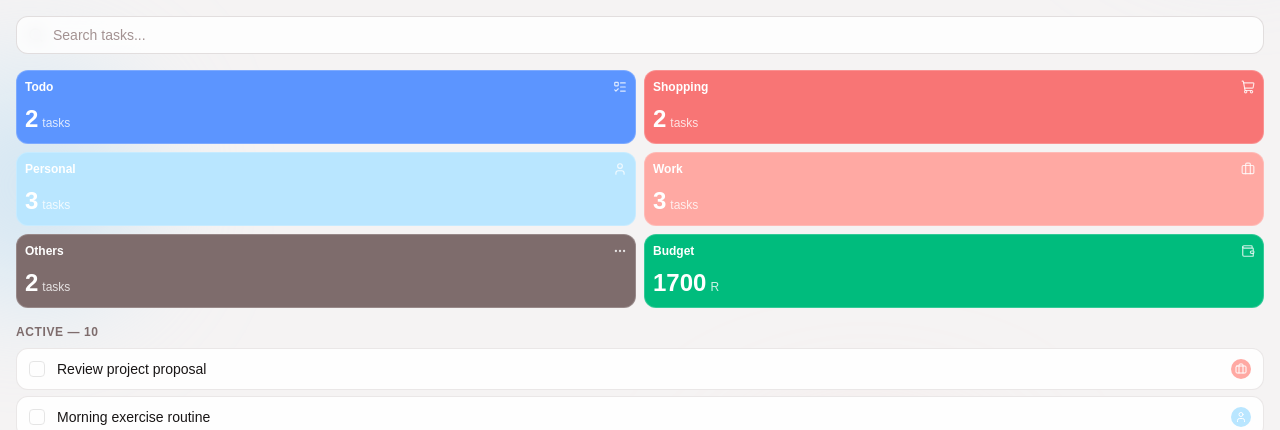
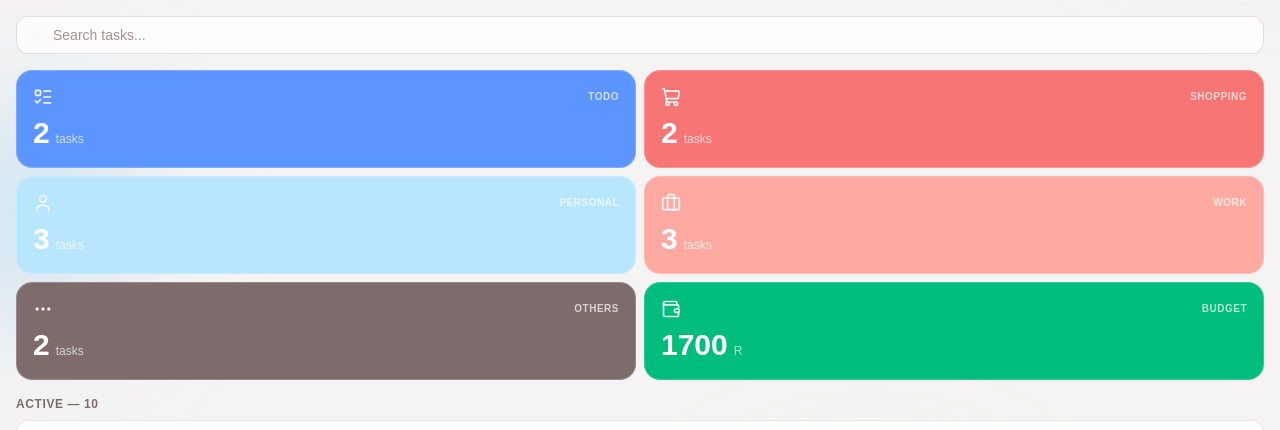
Before and after one commit to Pleasuren15/EveryoneFavoriteApp, a React (Vite) app in the folder src/todo.web/: page /todos in a window 1280 px wide. Shown: the part 247-677 px from the top of the page. Built offline with nearby package versions, Linux system fonts and the light colour scheme.

Commit message:
application restyled

```diff
--- a/src/todo.web/src/lib/todo-context.tsx
+++ b/src/todo.web/src/lib/todo-context.tsx
@@ -1,4 +1,4 @@
-import { createContext, useContext, useState, useCallback, useEffect, type ReactNode } from "react"
+import { createContext, useContext, useState, useCallback, type ReactNode } from "react"
 import type { Todo, Category, PeriodFilter } from "./types"
 
 export function matchesPeriod(date: Date, period: PeriodFilter): boolean {
@@ -47,21 +47,6 @@ interface TodoContextType {
 
 const TodoContext = createContext<TodoContextType | null>(null)
 
-const STORAGE_KEY = "everyone-favorite-app-todos"
-
-function loadTodos(): Todo[] {
-  try {
-    const stored = localStorage.getItem(STORAGE_KEY)
-    if (!stored) return []
-    return JSON.parse(stored, (key, value) => {
-      if (key === "createdAt") return new Date(value)
-      return value
-    })
-  } catch {
-    return []
-  }
-}
-
 const defaultTodos: Todo[] = [
   { id: "1", text: "Review project proposal", completed: false, category: "Work", createdAt: new Date(), dueDate: "2026-05-10", subtasks: [{ id: "s1", text: "Read through draft", completed: true }, { id: "s2", text: "Add feedback notes", completed: false }, { id: "s3", text: "Send to manager", completed: false }] },
   { id: "2", text: "Buy groceries for the week", completed: true, category: "Shopping", createdAt: new Date(), price: 85 },
@@ -78,17 +63,7 @@ const defaultTodos: Todo[] = [
 ]
 
 export function TodoProvider({ children }: { children: ReactNode }) {
-  const [todos, setTodos] = useState<Todo[]>(() => {
-    const stored = loadTodos()
-    if (stored.length === 0) {
-      return defaultTodos
-    }
-    return stored
-  })
-
-  useEffect(() => {
-    localStorage.setItem(STORAGE_KEY, JSON.stringify(todos))
-  }, [todos])
+  const [todos, setTodos] = useState<Todo[]>(defaultTodos)
 
   const addTodo = useCallback((text: string, category: Category, dueDate?: string, price?: number) => {
     setTodos((prev) => [
--- a/src/todo.web/src/lib/use-budget.ts
+++ b/src/todo.web/src/lib/use-budget.ts
@@ -1,17 +1,5 @@
-import { useState, useCallback, useEffect } from "react"
+import { useState, useCallback } from "react"
 import type { BudgetEntry } from "./types"
-
-const BUDGET_KEY = "everyone-favorite-budget"
-
-function loadEntries(): BudgetEntry[] {
-  try {
-    const stored = localStorage.getItem(BUDGET_KEY)
-    if (!stored) return []
-    return JSON.parse(stored)
-  } catch {
-    return []
-  }
-}
 
 const defaultEntries: BudgetEntry[] = [
   { id: "b1", type: "income", category: "Income", amount: 5000, description: "Monthly salary", date: "2026-05-01" },
@@ -23,14 +11,7 @@ const defaultEntries: BudgetEntry[] = [
 ]
 
 export function useBudget() {
-  const [entries, setEntries] = useState<BudgetEntry[]>(() => {
-    const stored = loadEntries()
-    return stored.length > 0 ? stored : defaultEntries
-  })
-
-  useEffect(() => {
-    localStorage.setItem(BUDGET_KEY, JSON.stringify(entries))
-  }, [entries])
+  const [entries, setEntries] = useState<BudgetEntry[]>(defaultEntries)
 
   const addEntry = useCallback((entry: Omit<BudgetEntry, "id">) => {
     setEntries((prev) => [...prev, { ...entry, id: crypto.randomUUID() }])
--- a/src/todo.web/src/pages/OthersItems.tsx
+++ b/src/todo.web/src/pages/OthersItems.tsx
@@ -52,7 +52,7 @@ export function OthersItems() {
         <div className="absolute -bottom-20 right-1/4 w-64 h-64 bg-orange-300 rounded-full mix-blend-multiply filter blur-3xl opacity-30 animate-blob animation-delay-2000" />
       </div>
 
-      <div className="relative bg-gradient-to-br from-amber-500 via-orange-500 to-orange-600 px-4 pt-12 pb-6">
+      <div className="relative bg-gradient-to-br from-amber-500 via-orange-500 to-orange-600 px-4 pt-4 pb-4">
         <div className="flex items-center justify-between mb-4">
           <button
             onClick={() => navigate("/todos")}
--- a/src/todo.web/src/pages/PersonalItems.tsx
+++ b/src/todo.web/src/pages/PersonalItems.tsx
@@ -52,7 +52,7 @@ export function PersonalItems() {
         <div className="absolute -bottom-20 -left-20 w-72 h-72 bg-purple-300 rounded-full mix-blend-multiply filter blur-3xl opacity-30 animate-blob animation-delay-2000" />
       </div>
 
-      <div className="relative bg-gradient-to-br from-purple-600 via-purple-600 to-rose-500 px-4 pt-12 pb-6">
+      <div className="relative bg-gradient-to-br from-purple-600 via-purple-600 to-rose-500 px-4 pt-4 pb-4">
         <div className="flex items-center justify-between mb-4">
           <button
             onClick={() => navigate("/todos")}
--- a/src/todo.web/src/pages/ShoppingItems.tsx
+++ b/src/todo.web/src/pages/ShoppingItems.tsx
@@ -72,7 +72,7 @@ export function ShoppingItems() {
         <div className="absolute -bottom-40 -left-40 w-80 h-80 bg-emerald-400/5 rounded-full blur-3xl" />
       </div>
 
-      <div className="relative bg-gradient-to-b from-emerald-700 to-emerald-900 px-4 pt-12 pb-8">
+      <div className="relative bg-gradient-to-b from-emerald-700 to-emerald-900 px-4 pt-4 pb-4">
         <div className="flex items-center justify-between mb-4">
           <button onClick={() => navigate("/todos")} className="p-2 bg-white/10 backdrop-blur-sm text-white hover:bg-white/20 transition-colors rounded-full">
             <ArrowLeft className="w-5 h-5" />
@@ -82,18 +82,20 @@ export function ShoppingItems() {
             <span>#{Math.floor(Math.random() * 9000 + 1000)}</span>
           </div>
         </div>
-        <div className="text-center">
-          <div className="inline-flex p-3 bg-emerald-600/40 backdrop-blur-sm rounded-2xl mb-3">
-            <ShoppingCart className="w-8 h-8 text-emerald-200" />
+        <div className="flex items-center gap-3">
+          <div className="p-2.5 bg-emerald-600/40 backdrop-blur-sm rounded-xl">
+            <ShoppingCart className="w-6 h-6 text-emerald-200" />
           </div>
+          <div>
             <h1 className="text-2xl font-bold text-white tracking-tight">Shopping List</h1>
             {loading ? (
-            <Skeleton className="h-4 w-40 mx-auto mt-1" />
+              <Skeleton className="h-4 w-40 mt-1" />
             ) : (
-            <p className="text-sm text-emerald-300/70 font-mono mt-1">
+              <p className="text-sm text-emerald-300/70 font-mono mt-0.5">
                 {activeTodos.length} items &middot; {totalQty} units &middot; R{totalPrice.toFixed(2)}
               </p>
             )}
+          </div>
         </div>
       </div>
 
--- a/src/todo.web/src/pages/TodoItems.tsx
+++ b/src/todo.web/src/pages/TodoItems.tsx
@@ -1,13 +1,16 @@
 import { useState, useMemo, useEffect } from "react"
 import { useNavigate, useLocation } from "react-router-dom"
-import { ArrowLeft, ListTodo, Trash2, Calendar, CalendarDays, Plus, Search, Target } from "lucide-react"
+import { ArrowLeft, ListTodo, Trash2, CalendarDays, Plus, Search, Target, CalendarIcon } from "lucide-react"
+import { format } from "date-fns"
+import { Calendar as CalendarPicker } from "@/components/ui/calendar"
+import { Popover, PopoverContent, PopoverTrigger } from "@/components/ui/popover"
 import { Checkbox } from "@/components/ui/checkbox"
 import { Skeleton } from "@/components/ui/skeleton"
 import { useTodos, matchesPeriod } from "@/lib/todo-context"
 import type { PeriodFilter } from "@/lib/types"
 
-const periodIcons: Record<PeriodFilter, typeof Calendar> = {
-  Day: Calendar,
+const periodIcons: Record<PeriodFilter, typeof CalendarIcon> = {
+  Day: CalendarIcon,
   Week: CalendarDays,
   Month: CalendarDays,
   Year: CalendarDays,
@@ -20,6 +23,8 @@ export function TodoItems() {
   const [loading, setLoading] = useState(true)
 
   const [newTodoText, setNewTodoText] = useState("")
+  const [newTodoDate, setNewTodoDate] = useState("")
+  const [filterDate, setFilterDate] = useState<Date | undefined>(undefined)
   const [searchQuery, setSearchQuery] = useState("")
 
   const period: PeriodFilter = (location.state as { period?: PeriodFilter })?.period ?? "Day"
@@ -30,8 +35,17 @@ export function TodoItems() {
   }, [])
 
   const periodTodos = useMemo(
-    () => todos.filter((t) => t.category === "Todo" && matchesPeriod(t.createdAt, period)),
-    [todos, period]
+    () => todos.filter((t) => {
+      if (t.category !== "Todo") return false
+      if (filterDate) {
+        const d = new Date(t.createdAt)
+        return d.getFullYear() === filterDate.getFullYear() &&
+               d.getMonth() === filterDate.getMonth() &&
+               d.getDate() === filterDate.getDate()
+      }
+      return matchesPeriod(t.createdAt, period)
+    }),
+    [todos, period, filterDate]
   )
 
   const filteredTodos = useMemo(
@@ -53,7 +67,7 @@ export function TodoItems() {
         <div className="absolute top-1/3 -left-20 w-72 h-72 bg-indigo-200 rounded-full mix-blend-multiply filter blur-3xl opacity-40 animate-blob animation-delay-2000" />
       </div>
 
-      <div className="relative bg-gradient-to-br from-blue-600 to-indigo-700 px-4 pt-12 pb-6">
+      <div className="relative bg-gradient-to-br from-blue-600 to-indigo-700 px-4 pt-4 pb-4">
         <div className="flex items-center justify-between mb-4">
           <button
             onClick={() => navigate("/todos")}
@@ -111,11 +125,13 @@ export function TodoItems() {
           onSubmit={(e) => {
             e.preventDefault()
             if (!newTodoText.trim()) return
-            addTodo(newTodoText.trim(), "Todo")
+            addTodo(newTodoText.trim(), "Todo", newTodoDate || undefined)
             setNewTodoText("")
+            setNewTodoDate("")
           }}
-          className="flex gap-2"
+          className="flex flex-col gap-2"
         >
+          <div className="flex gap-2">
             <input
               type="text"
               placeholder="Add a new task..."
@@ -129,7 +145,40 @@ export function TodoItems() {
             >
               <Plus className="w-5 h-5" />
             </button>
+          </div>
+          <input
+            type="date"
+            value={newTodoDate}
+            onChange={(e) => setNewTodoDate(e.target.value)}
+            className="w-full px-3 py-2 bg-white/90 backdrop-blur-sm border border-blue-200/50 rounded-xl text-neutral-800 text-sm focus:outline-none focus:border-blue-500 focus:ring-2 focus:ring-blue-500/20 transition-all shadow-sm"
+          />
         </form>
+
+        <div className="flex items-center gap-2">
+          <Popover>
+            <PopoverTrigger asChild>
+              <button className="flex items-center gap-2 px-3 py-2 bg-white/90 backdrop-blur-sm border border-blue-200/50 rounded-xl text-sm text-neutral-800 hover:border-blue-500/50 transition-all shadow-sm">
+                <CalendarIcon className="w-4 h-4 text-neutral-600" />
+                <span>{filterDate ? format(filterDate, "PP") : "Filter by date"}</span>
+              </button>
+            </PopoverTrigger>
+            <PopoverContent className="w-auto p-0" align="start">
+              <CalendarPicker
+                mode="single"
+                selected={filterDate}
+                onSelect={(date) => setFilterDate(date)}
+              />
+            </PopoverContent>
+          </Popover>
+          {filterDate && (
+            <button
+              onClick={() => setFilterDate(undefined)}
+              className="text-xs text-neutral-500 hover:text-neutral-700 transition-colors"
+            >
+              Clear
+            </button>
+          )}
+        </div>
 
         {loading ? (
           <div className="space-y-3">
--- a/src/todo.web/src/pages/TodoList.tsx
+++ b/src/todo.web/src/pages/TodoList.tsx
@@ -313,14 +313,16 @@ function CategoryCard({ category, count, activeFilter }: { category: typeof cate
   return (
     <div
       onClick={() => navigate(`/todos/${category.name.toLowerCase()}`, { state: { period: activeFilter } })}
-      className={`${category.color} backdrop-blur-sm border border-white/20 p-2 rounded-xl hover:shadow-lg ${category.shadowColor} transition-all duration-200 active:scale-[0.98] cursor-pointer`}
+      className={`${category.color} backdrop-blur-sm border border-white/20 p-4 rounded-2xl hover:shadow-xl ${category.shadowColor} transition-all duration-200 active:scale-[0.97] cursor-pointer flex flex-col gap-2`}
     >
-      <div className="flex items-center justify-between mb-2">
-        <span className="text-xs font-semibold text-white">{category.name}</span>
-        <Icon className="w-3.5 h-3.5 text-white/80" />
+      <div className="flex items-center justify-between">
+        <Icon className="w-5 h-5 text-white/90" />
+        <span className="text-[10px] font-semibold text-white/70 uppercase tracking-wider">{category.name}</span>
       </div>
-      <span className="text-2xl font-bold text-white">{animatedCount}</span>
-      <span className="text-xs text-white/80 ml-1">tasks</span>
+      <div className="flex items-baseline gap-1.5">
+        <span className="text-3xl font-bold text-white">{animatedCount}</span>
+        <span className="text-xs text-white/70">tasks</span>
+      </div>
     </div>
   )
 }
@@ -331,14 +333,16 @@ function BudgetCard({ balance, activeFilter }: { balance: number; activeFilter:
   return (
     <div
       onClick={() => navigate("/todos/budget", { state: { period: activeFilter } })}
-      className="bg-emerald-500 backdrop-blur-sm border border-white/20 p-2 rounded-xl hover:shadow-lg shadow-emerald-500/20 transition-all duration-200 active:scale-[0.98] cursor-pointer"
+      className="bg-emerald-500 backdrop-blur-sm border border-white/20 p-4 rounded-2xl hover:shadow-xl shadow-emerald-500/20 transition-all duration-200 active:scale-[0.97] cursor-pointer flex flex-col gap-2"
     >
-      <div className="flex items-center justify-between mb-2">
-        <span className="text-xs font-semibold text-white">Budget</span>
-        <Wallet className="w-3.5 h-3.5 text-white/80" />
+      <div className="flex items-center justify-between">
+        <Wallet className="w-5 h-5 text-white/90" />
+        <span className="text-[10px] font-semibold text-white/70 uppercase tracking-wider">Budget</span>
       </div>
-      <span className="text-2xl font-bold text-white">{animatedCount}</span>
-      <span className="text-xs text-white/80 ml-1">R</span>
+      <div className="flex items-baseline gap-1.5">
+        <span className="text-3xl font-bold text-white">{animatedCount}</span>
+        <span className="text-xs text-white/70">R</span>
+      </div>
     </div>
   )
 }
--- a/src/todo.web/src/pages/WorkItems.tsx
+++ b/src/todo.web/src/pages/WorkItems.tsx
@@ -77,7 +77,7 @@ export function WorkItems() {
         <div className="absolute -bottom-40 -left-40 w-96 h-96 bg-taupe-200 rounded-full mix-blend-multiply filter blur-3xl opacity-40 animate-blob animation-delay-2000" />
       </div>
 
-      <div className="relative bg-gradient-to-br from-powder-blush-500 to-powder-blush-600 px-4 pt-12 pb-5">
+      <div className="relative bg-gradient-to-br from-powder-blush-500 to-powder-blush-600 px-4 pt-4 pb-4">
         <div className="flex items-center justify-between mb-4">
           <button onClick={() => navigate("/todos")} className="p-2 bg-white/20 backdrop-blur-sm text-white hover:bg-white/30 transition-colors rounded-full">
             <ArrowLeft className="w-5 h-5" />
```
Lines whose indentation alone changed are shown as unchanged.
